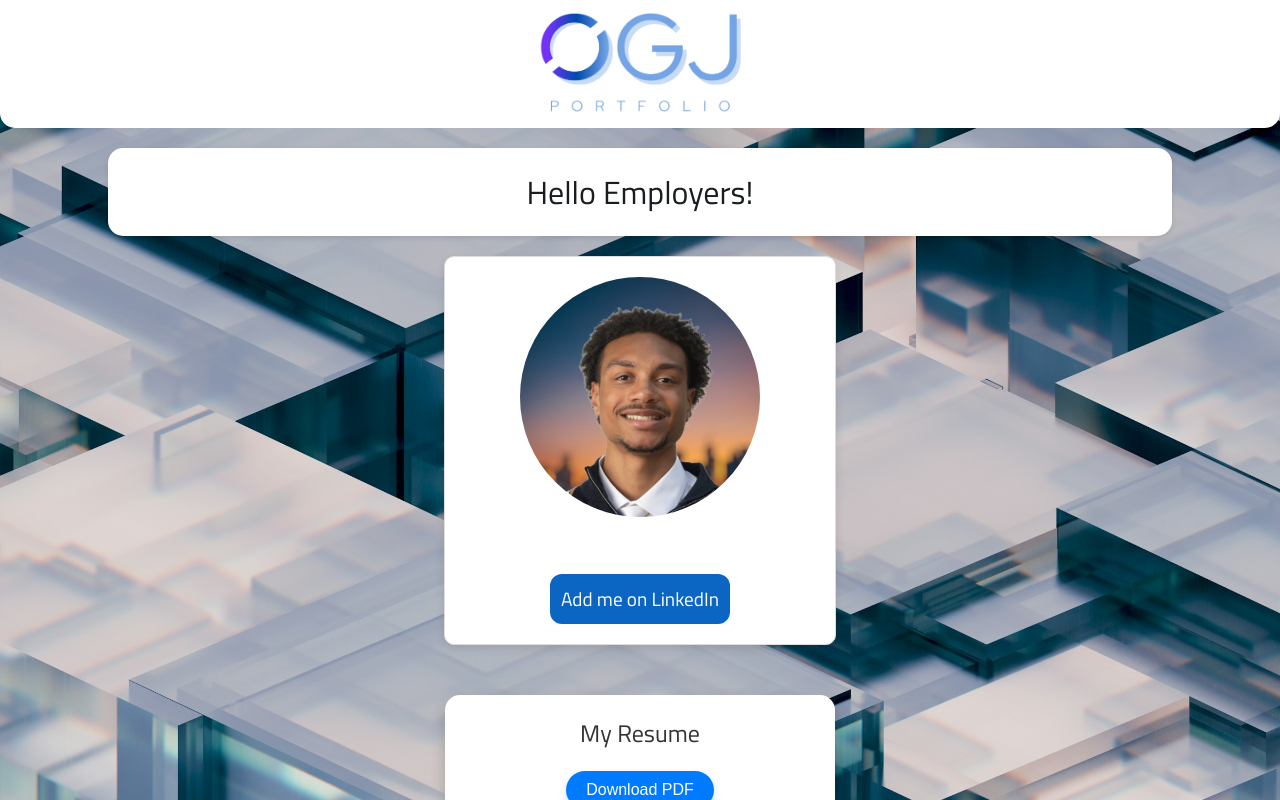
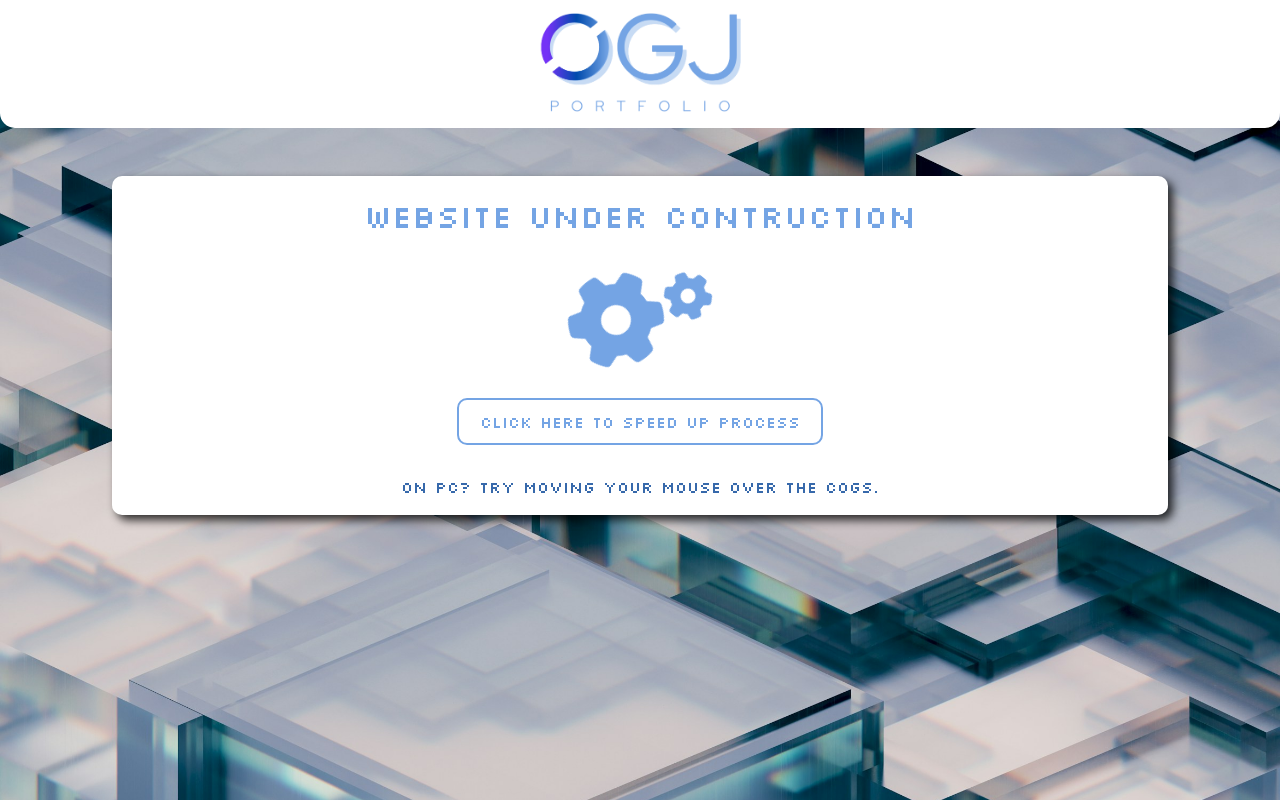
Before and after one commit to OGxLuxuries/ogj-portfolio, a React (Vite) app: page /#/ in a window 1280 px wide. Shown: the top 800 px of the page. Built offline with nearby package versions, Linux system fonts and the light colour scheme.

Commit message:
feat(landing-page): display “Under Construction” notice and cooler font styles

```diff
--- a/src/App.tsx
+++ b/src/App.tsx
@@ -1,5 +1,5 @@
 import {HashRouter as Router, Routes, Route } from 'react-router-dom'
-import Home from './Pages/Home.tsx'
+import Home from './Pages/home.tsx'
 import Demo from './Pages/Demo.tsx'
 import Layout from './Components/Layout.tsx'
 import Resume from './Pages/Resume.tsx'
@@ -11,26 +11,21 @@ import Fair from './Pages/Fair.tsx'
 
 function App() {
 
-
   return (
     <>
     <Router>
       <Routes>
         <Route element={<Layout/>}>
-          <Route path="/" element={<Fair />}/>
+          <Route path="/" element={<UnderConstruction />}/>
           <Route path="/home" element={<Home />}/>
           <Route path="/demo" element={<Demo />}/>
           <Route path="/resume" element={<Resume />}/>
           <Route path="/uc" element={<UnderConstruction />}/>
           <Route path="/fair" element={<Fair />}></Route>
-
         </Route>
       </Routes>
     </Router>
-
-
     </>
-
   )
 }
 
--- a/src/CSS/App.css
+++ b/src/CSS/App.css
@@ -43,9 +43,6 @@ button {
   transition: border-color 0.25s;
 }
 
-button:hover {
-  border-color: #646cff;
-}
 
 /* button:focus,
 button:focus-visible {
--- a/src/CSS/UnderConstruction.css
+++ b/src/CSS/UnderConstruction.css
@@ -1,3 +1,4 @@
+@import url('https://fonts.googleapis.com/css2?family=Silkscreen:wght@400;700&display=swap');
 .under-construction {
     background-color: white;
     color: var(--light-blue);
@@ -10,6 +11,7 @@
     align-items: center;
     gap: 2em;
     text-align: center;
+    font-family: "Silkscreen", sans-serif;
   }
 
 .cog-slow {
@@ -27,3 +29,24 @@
     display: flex;
     flex-flow: row nowrap;
 }
+
+button {
+    color: #74a4e4;
+    outline: 2px solid #74a4e4;
+    background-color: white;
+}
+
+button:hover, button:active {
+    color: white;
+    outline: none;
+    background-color: #74a4e4;
+}
+
+h1 {
+    font-weight: 400;
+    color: #74a4e4;
+    font-style: normal;
+}
+p {
+     color: #3769ab;
+}
--- a/src/Pages/UnderConstruction.tsx
+++ b/src/Pages/UnderConstruction.tsx
@@ -7,8 +7,6 @@ import { useState } from 'react';
 function UnderConstruction() {
 
 
-    //@ts-expect-error icon prop is not working
-    const myIcon : IconProp = "fa-solid fa-helmet-safety"
     //@ts-expect-error icon prop is not working
     const iconCog : IconProp = "fa-solid fa-cog"
 
@@ -29,29 +27,14 @@ function UnderConstruction() {
 
     return (<>
         <main className="main-content under-construction">
-        <h1><FontAwesomeIcon icon={myIcon}   />Website Under Development</h1>
+        <h1>Website Under Contruction</h1>
         <div className='cogs'>
         <FontAwesomeIcon className={cogSpeed}  icon={iconCog} size="6x" spin spinReverse/>
         <FontAwesomeIcon className={cogSpeed}  icon={iconCog} size="3x" spin />
 
-
         </div>
         <button onClick={accelerate}>Click Here to Speed Up Process</button>
-
-
-            <h2>
-                <em>Hey there! I'm Oliver, a passionate IT student, and
-                    my portfolio is getting some exciting updates.
-                </em>
-            </h2>
-            <p>Currently coding my next big project...
-                New features loading... 80% complete! Real-time debugging in progress...
-                but the magic is almost ready!
-                <br />
-                Stay tuned something awesome is coming soon!
-                <br />
-                In the meantime, feel free to connect with me on LinkedIn or check out my GitHub for a sneak peek into what I'm working on!
-            </p>
+        <p>On PC? Try moving your mouse over the cogs.</p>
         </main>
 
     </>);
```
Also changed, not shown: package.json (+3 -4 lines), 6 other files (tests, documents, lock files or other folders).
